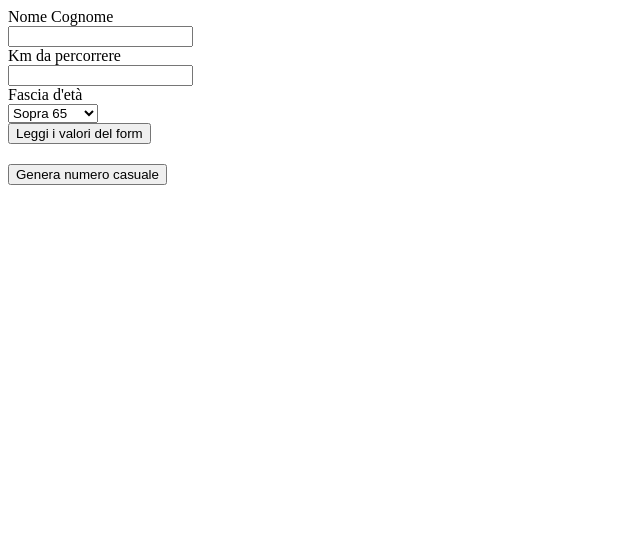
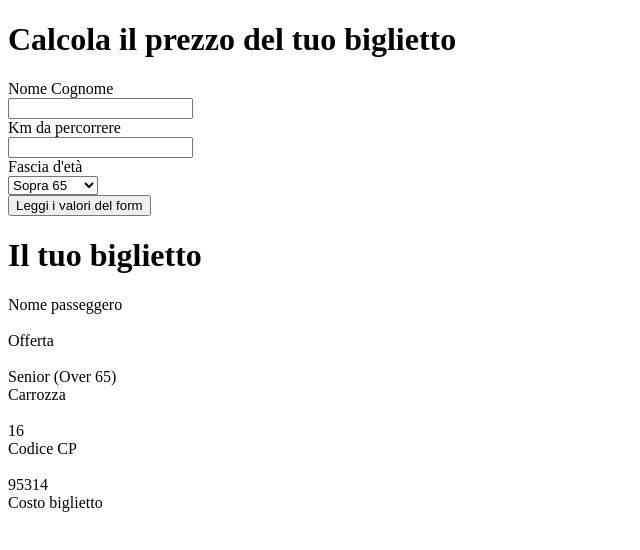
Before and after one commit to adelinashahaj/js-biglietto-treno-form, a plain HTML site: page index.html in a window 1280 px wide. Both pictures are taken after a click on the button "Leggi i valori del form". Shown: the whole page, without its empty margins (0-640 px from the left). Drawn offline with Linux system fonts and the light colour scheme.

Commit message:
manca solo da stampare il prezzo

```diff
--- a/index.html
+++ b/index.html
@@ -8,7 +8,7 @@
     <link rel="stylesheet" href="css/style.css">
 </head>
 <body>
-
+      <h1>Calcola il prezzo del tuo biglietto</h1>
     <form>
         <div>Nome Cognome</div>
         <input type="text" id="nomeViaggiatore"/>
@@ -21,19 +21,23 @@
             <option value="sotto18">Sotto 18</option>
             <option value="maggiorenni">Tutti gli altri</option>
         </select>
-    </form>
+    </form><button id="leggiForm">Leggi i valori del form</button>
+
+    <h1>Il tuo biglietto</h1>
+    <div id="nome">Nome passeggero</div>
+    <div id="offerta">Offerta</div>
+    <div id="carrozza">Carrozza</div>
+    <div id="codice">Codice CP</div>
+    <div id="costo">Costo biglietto</div>
 
 
 
 
 
-
-    <button id="leggiForm">Leggi i valori del form</button>
-
    <!--<button id="resettaForm">Cancella i valori del form</button>-->
 
    <h2 id="biglietto"></h2>
-    <button id="generatoreCasuale">Genera numero casuale</button>
+
 
 
 
--- a/js/main.js
+++ b/js/main.js
@@ -1,31 +1,3 @@
-
-/*
-let etaViaggiatore = "";
-let kilometri = "";
-
-
-let prezzo = kilometri * 0.21;
-let sconto = "";
-
-if (etaViaggiatore < 18){
-    prezzo = (prezzo / 100 * 80).toFixed(2);
-    sconto = "Hai lo sconto di 20% <br> ";
-
-} else if (etaViaggiatore > 65){
-    prezzo = (prezzo / 100 * 60).toFixed(2);
-    sconto = "Hai lo sconto di 40% <br> ";
-
-
-}else {
-    prezzo = prezzo.toFixed(2);
-
-}
-
-document.getElementById("biglietto").innerHTML = sconto + "Il biglietto costa: "  + prezzo + "€";
-*/
-
-
-
 
 const domButton = document.querySelector('#leggiForm');
 
@@ -33,11 +5,14 @@ domButton.addEventListener('click',
     function () {
         const messaggioDom = document.getElementById('nomeViaggiatore');
         const testoDelMessaggio = messaggioDom.value;
+        document.getElementById("nome").innerHTML ="Nome passeggero <br> <br> " + testoDelMessaggio;
         const kilometriDom = document.getElementById('kilometri');
         const kilometri = kilometriDom.value;
         console.log(kilometri);
+
         const casellaSelezioneDom = document.getElementById('casellaSelezione');
         console.log(casellaSelezioneDom.value);
+
         let nomeViaggiatore = "";
 
 
@@ -48,14 +23,17 @@ let sconto = "";
 if (casellaSelezioneDom.value == "sotto18"){
     prezzo = (prezzo / 100 * 80).toFixed(2);
     sconto = "Hai lo sconto di 20% <br> ";
+    document.getElementById("offerta").innerHTML = "Offerta <br> <br>  Minorenne";
 
 } else if (casellaSelezioneDom.value =="sopra65"){
     prezzo = (prezzo / 100 * 60).toFixed(2);
     sconto = "Hai lo sconto di 40% <br> ";
+    document.getElementById("offerta").innerHTML = "Offerta <br> <br> Senior (Over 65)";
 
 
 }else {
     prezzo = prezzo.toFixed(2);
+    document.getElementById("offerta").innerHTML = "Nessuna <br> offerta";
 
 }
 
@@ -64,7 +42,13 @@ console.log(kilometri);
 
     }
 
+
 );
+document.getElementById("carrozza").innerHTML = "Carrozza <br><br>"  + Math.ceil((Math.random() * 15) + 1);
+
+// Codice CP
+document.getElementById("codice").innerHTML ="Codice CP <br><br>" + Math.ceil(Math.random() * (100000 - 90000) + 90000);
+
 
 /*
 const domReset = document.querySelector('#resettaForm');
@@ -76,12 +60,3 @@ domReset.addEventListener('click',
     }
 );
 */
-
-const domElement = document.querySelector('#generatoreCasuale');
-
-domElement.addEventListener('click',
-    function() {
-        const numeroCasuale = Math.floor((Math.random() * 901)) + 100;
-       console.log(numeroCasuale);
-    }
-);
```
